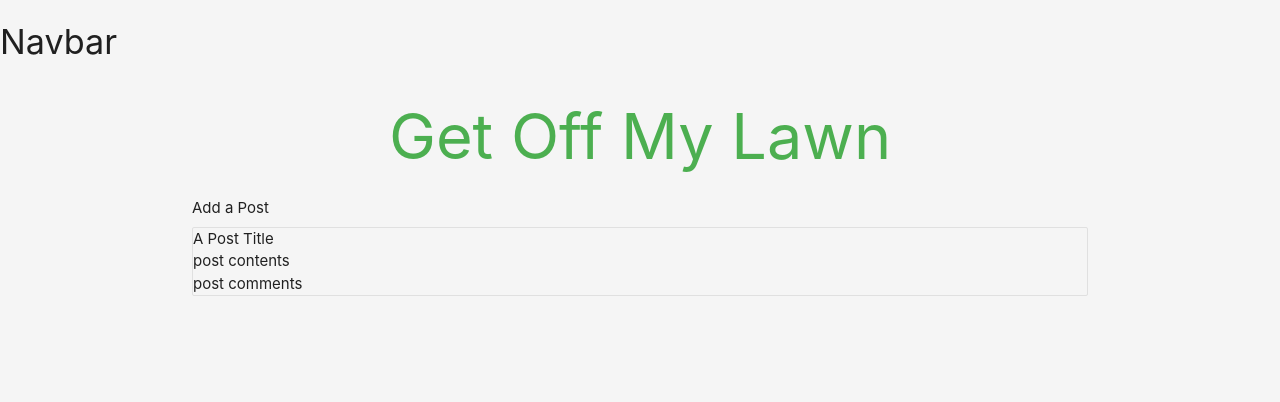
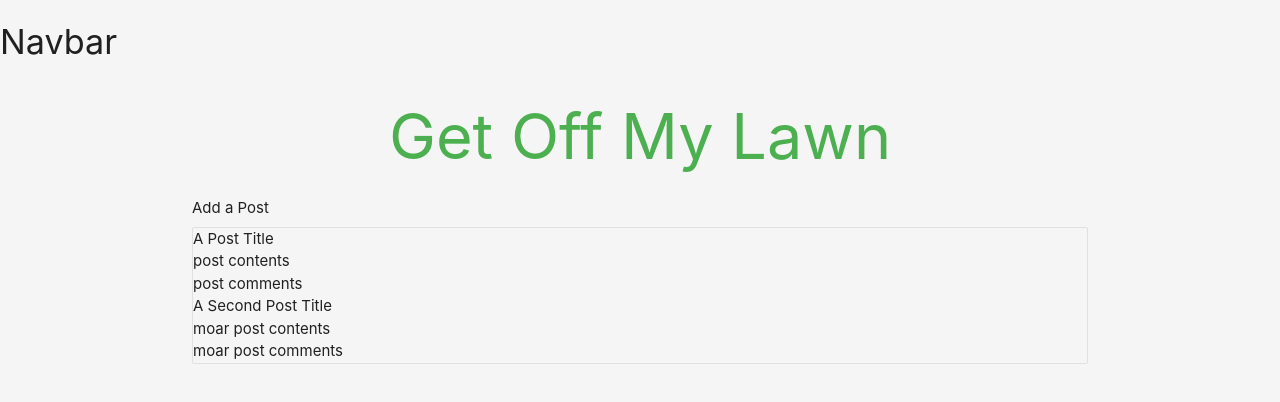
Before and after one commit to SilverBright/Get-Off-My-Lawn-App--Client, a React (Create React App) app: page / in a window 1280 px wide. Shown: the top 402 px of the page. Built offline with nearby package versions, Linux system fonts and the light colour scheme.

Commit message:
stub out a second post in App.js

```diff
--- a/src/App.js
+++ b/src/App.js
@@ -2,7 +2,8 @@ import React, { Component } from 'react';
 import Posts from './components/Posts';
 
 let posts = [
-  { title: 'A Post Title', id:1, content: 'post contents', comments: 'post comments' }
+  { title: 'A Post Title', id:1, content: 'post contents', comments: 'post comments' },
+  { title: 'A Second Post Title', id:2, content: 'moar post contents', comments: 'moar post comments' }
 ]
 
 class App extends Component {
```
